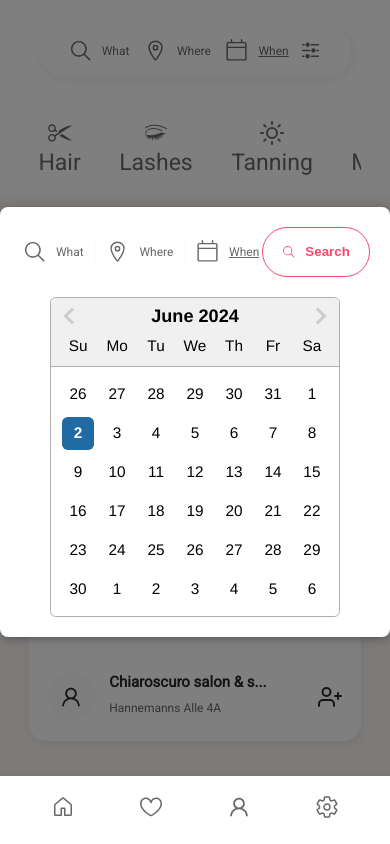
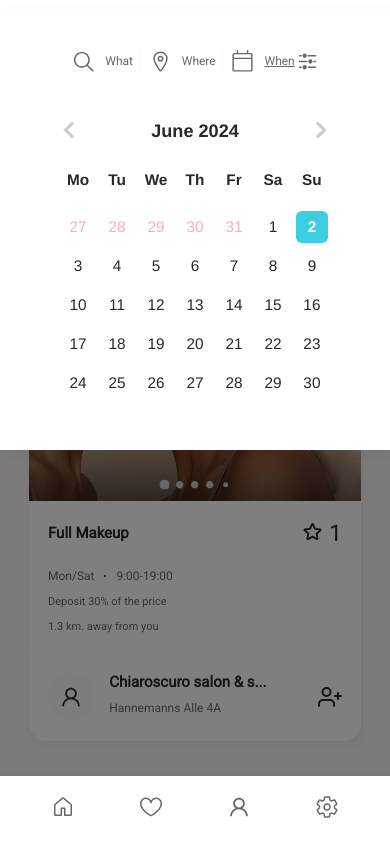
Before and after one commit to osampilona/hypen, a Next.js app: page / in a window 390 px wide. Both pictures are taken after a click on the element "When". Shown: the top 844 px of the page. Built offline with nearby package versions, Linux system fonts and the light colour scheme.

Commit message:
Calendar styling and responsivness

```diff
--- /dev/null
+++ b/src/components/CustomCalendar/CustomCalendar.tsx
@@ -0,0 +1,30 @@
+import customCalendar from "@/components/CustomCalendar/customCalendar.module.scss";
+import "react-datepicker/dist/react-datepicker.css";
+import DatePicker, { registerLocale } from "react-datepicker";
+import { useState } from "react";
+import { enGB } from "date-fns/locale";
+
+registerLocale("en-GB", enGB);
+
+interface CustomCalendarProps {
+  // Add your component props here
+}
+
+const CustomCalendar: React.FC<CustomCalendarProps> = (props) => {
+  const [selectedDate, setSelectedDate] = useState<Date | null>(new Date());
+
+  return (
+    <div className={customCalendar.container} data-testid="customCalendar">
+      <DatePicker
+        selected={selectedDate}
+        onChange={(date: Date | null) => setSelectedDate(date)}
+        className={customCalendar.customDatePicker}
+        calendarClassName={customCalendar.customDatePicker}
+        locale={"en-GB"}
+        inline
+      />
+    </div>
+  );
+};
+
+export default CustomCalendar;
--- /dev/null
+++ b/src/components/CustomCalendar/customCalendar.module.scss
@@ -0,0 +1,7 @@
+@include respond-to($breakpoint-xl, min) {
+  .container {
+    margin-bottom: 20px;
+    display: flex;
+    justify-content: center;
+  }
+}
--- a/src/components/Overlay/overlay.module.scss
+++ b/src/components/Overlay/overlay.module.scss
@@ -7,15 +7,25 @@
   background: rgba(0, 0, 0, 0.5);
   display: flex;
   justify-content: center;
-  align-items: center;
+  align-items: flex-start;
+  margin-top: 5rem;
   z-index: 1000;
 }
 
 .content {
-  background: #fff;
-  padding: 20px;
-  border-radius: 8px;
-  box-shadow: 0 2px 10px rgba(0, 0, 0, 0.3);
-  max-width: 600px;
+  display: flex;
+  align-items: center;
+  justify-content: center;
+  background-color: var(--items-bg-color);
+  padding: 40px;
+  border-radius: 0;
+  box-shadow: var(--box-shadow);
   width: 100%;
+  margin-top: -4.5rem;
+
+  @include respond-to($breakpoint-xl, min) {
+    max-width: 600px;
+    border-radius: 50px;
+    padding: 20px;
+  }
 }
--- a/src/components/SearchBar/SearchBar.tsx
+++ b/src/components/SearchBar/SearchBar.tsx
@@ -5,9 +5,7 @@ import { IoLocationOutline } from "react-icons/io5";
 import { GoCalendar } from "react-icons/go";
 import { HiAdjustmentsHorizontal } from "react-icons/hi2";
 import Overlay from "@/components/Overlay/Overlay";
-import DatePicker from "react-datepicker";
-import "react-datepicker/dist/react-datepicker.css";
-import SearchButton from "../Buttons/SearchButton/SearchButton";
+import CustomCalendar from "@/components/CustomCalendar/CustomCalendar";
 
 export interface ISearchBarProps {
   labelWhat: string;
@@ -18,7 +16,6 @@ export interface ISearchBarProps {
 const SearchBar = (props: ISearchBarProps) => {
   const [isLabelClicked, setIsLabelClicked] = useState<string | null>(null);
   const [isOverlayVisible, setIsOverlayVisible] = useState<boolean>(false);
-  const [selectedDate, setSelectedDate] = useState<Date | null>(new Date());
 
   const handleOverlayClose = () => {
     setIsOverlayVisible(false);
@@ -158,13 +155,11 @@ const SearchBar = (props: ISearchBarProps) => {
                 </p>
               </div>
             </div>
-            <SearchButton label={"Search"} />
+            <div className={searchBar.icon}>
+              <HiAdjustmentsHorizontal />
+            </div>
           </div>
-          <DatePicker
-            selected={selectedDate}
-            onChange={(date: Date | null) => setSelectedDate(date)}
-            inline
-          />
+          <CustomCalendar />
         </div>
       </Overlay>
     </div>
--- a/src/components/SearchBar/searchBar.module.scss
+++ b/src/components/SearchBar/searchBar.module.scss
@@ -54,6 +54,8 @@
     display: flex;
     flex-direction: column;
     align-items: center;
+    width: 80%;
+    gap: 20px;
   }
 
   .popupHeader {
--- a/src/styles/globals.scss
+++ b/src/styles/globals.scss
@@ -51,3 +51,69 @@ select {
 .box-shadow {
   box-shadow: var(--box-shadow);
 }
+
+// React Datepicker custom styles
+.react-datepicker {
+  width: auto;
+  display: flex;
+  justify-content: center;
+  border: none;
+
+  &__month-container {
+    float: none;
+    background-color: var(--items-bg-color);
+  }
+
+  &__header {
+    background-color: var(--items-bg-color);
+    color: var(--text-color);
+    border-bottom: none;
+    gap: 0.5rem;
+    display: flex;
+    flex-direction: column;
+
+    h2 {
+      color: var(--text-color);
+    }
+  }
+
+  &__day {
+    color: var(--text-color);
+  }
+
+  &__day-name {
+    font-weight: 700;
+    color: var(--text-color);
+  }
+
+  &__day--selected {
+    background-color: $tertiary-color;
+    color: var(--items-bg-color);
+
+    &:hover {
+      background-color: darken($tertiary-color, 10%);
+    }
+  }
+
+  &__day--outside-month {
+    color: lighten($primary-color, 20%);
+  }
+
+  @include respond-to($breakpoint-md, min) {
+    &__day,
+    &__day-name {
+      margin: 1rem;
+    }
+
+    &__header {
+      gap: 1rem;
+    }
+
+    &__navigation--previous {
+      left: 1rem;
+    }
+    &__navigation--next {
+      right: 1rem;
+    }
+  }
+}
```
Also changed, not shown: 2 other files (tests, documents, lock files or other folders).
